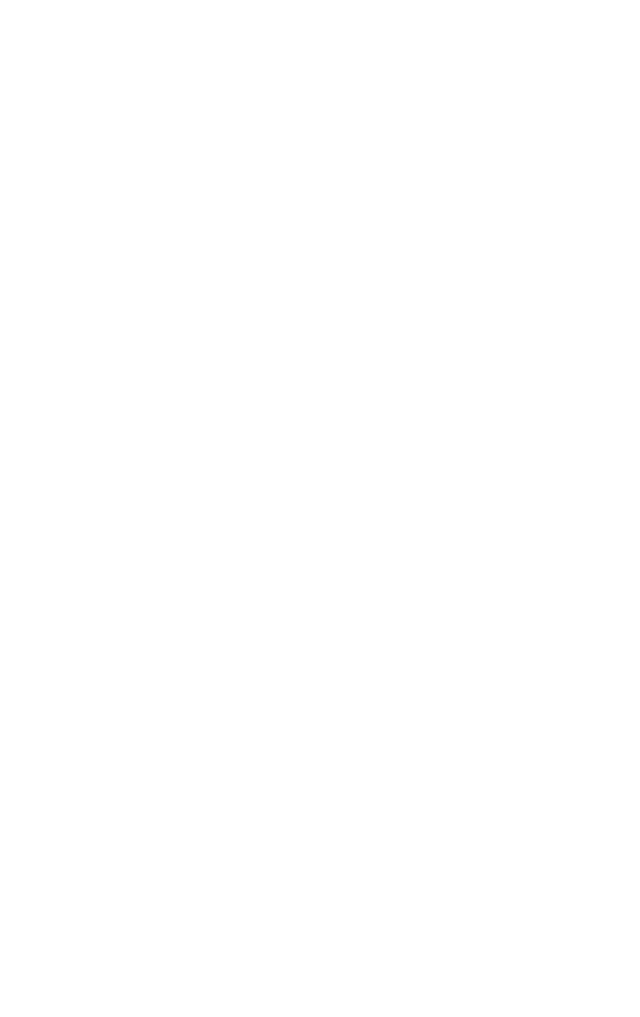
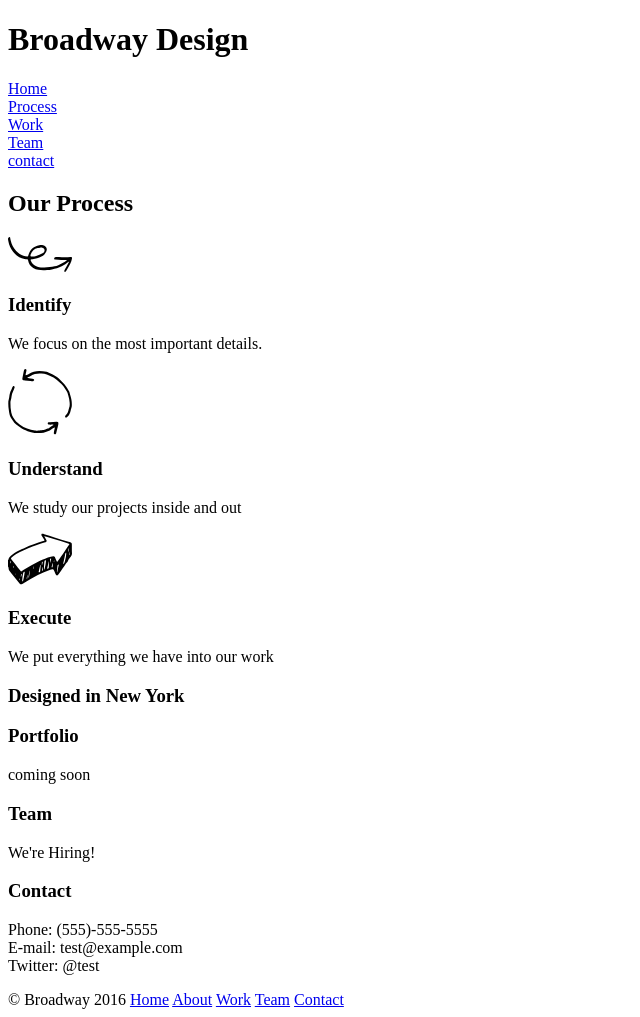
Before and after one commit to sjbingham80/broadway, a plain HTML site: page index.html in a window 1280 px wide. Shown: the whole page, without its empty margins (0-640 px from the left). Before the commit the page ends 800 px from the top, so only its background shows below. Drawn offline with Linux system fonts and the light colour scheme.

Commit message:
Add bulk of html.

```diff
--- a/index.html
+++ b/index.html
@@ -4,6 +4,65 @@
     <title>Broadway Design</title>
   </head>
   <body>
+<div id="home">
+
+    <h1>Broadway Design</h1>
+
+      <a href="#home">Home</a> <br>
+      <a href="#process">Process</a> <br>
+      <a href="#work">Work</a> <br>
+      <a href="#team">Team</a> <br>
+      <a href="#contact">contact</a> <br>
+
+</div>
+
+<div id="process">
+  <h2>Our Process</h2>
+  <img src="resources\images\identify.svg" alt="squiggle arrow">
+  <h3>Identify</h3>
+  <p>We focus on the most important details.</p>
+  <img src="resources\images\understand.svg" alt="circle arrows">
+  <h3>Understand</h3>
+  <p>We study our projects inside and out</p>
+  <img src="resources\images\execute.svg" alt="block arrow">
+  <h3>Execute</h3>
+  <p>We put everything we have into our work</p>
+
+</div>
+
+<div id="Designed">
+  <h3>Designed in New York</h3>
+
+</div>
+
+<div id="work">
+  <h3>Portfolio</h3>
+  <p>coming soon</p>
+
+</div>
+
+<div id="team">
+  <h3>Team</h3>
+  We're Hiring!
+
+</div>
+
+<div id="contact">
+  <h3>Contact</h3>
+  <p>Phone: (555)-555-5555 <br> E-mail: test@example.com <br> Twitter: @test</p>
+
+</div>
+
+<nav>
+  &copy; Broadway 2016
+  <a href="#home">Home</a>
+  <a href="#process">About</a>
+  <a href="#work">Work</a>
+  <a href="#team">Team</a>
+  <a href="#contact">Contact</a>
+</nav>
+
+
 
   </body>
 </html>
```
Also changed, not shown: resources/images/execute.svg (added), resources/images/identify.svg (added), resources/images/the-flatiron-building.png (added), resources/images/understand.svg (added), 1 other file.
